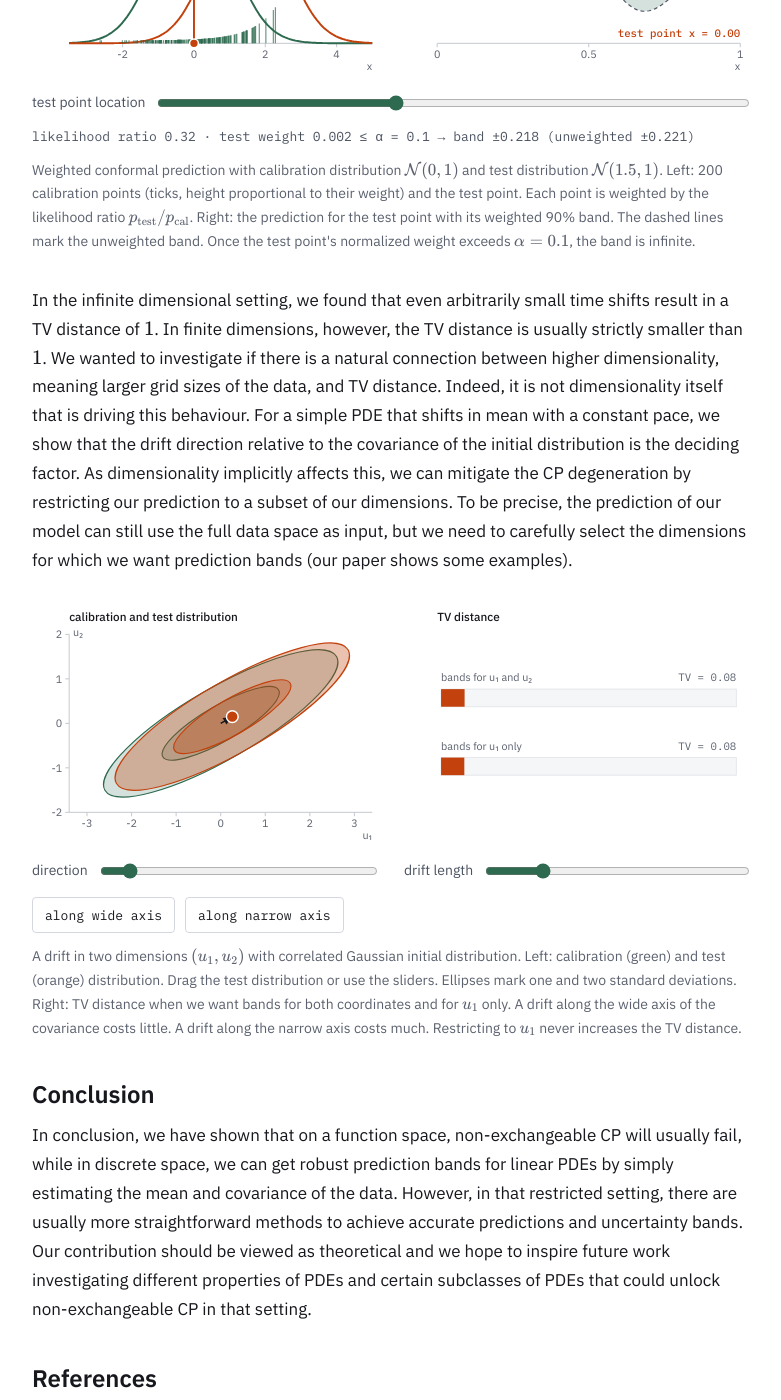
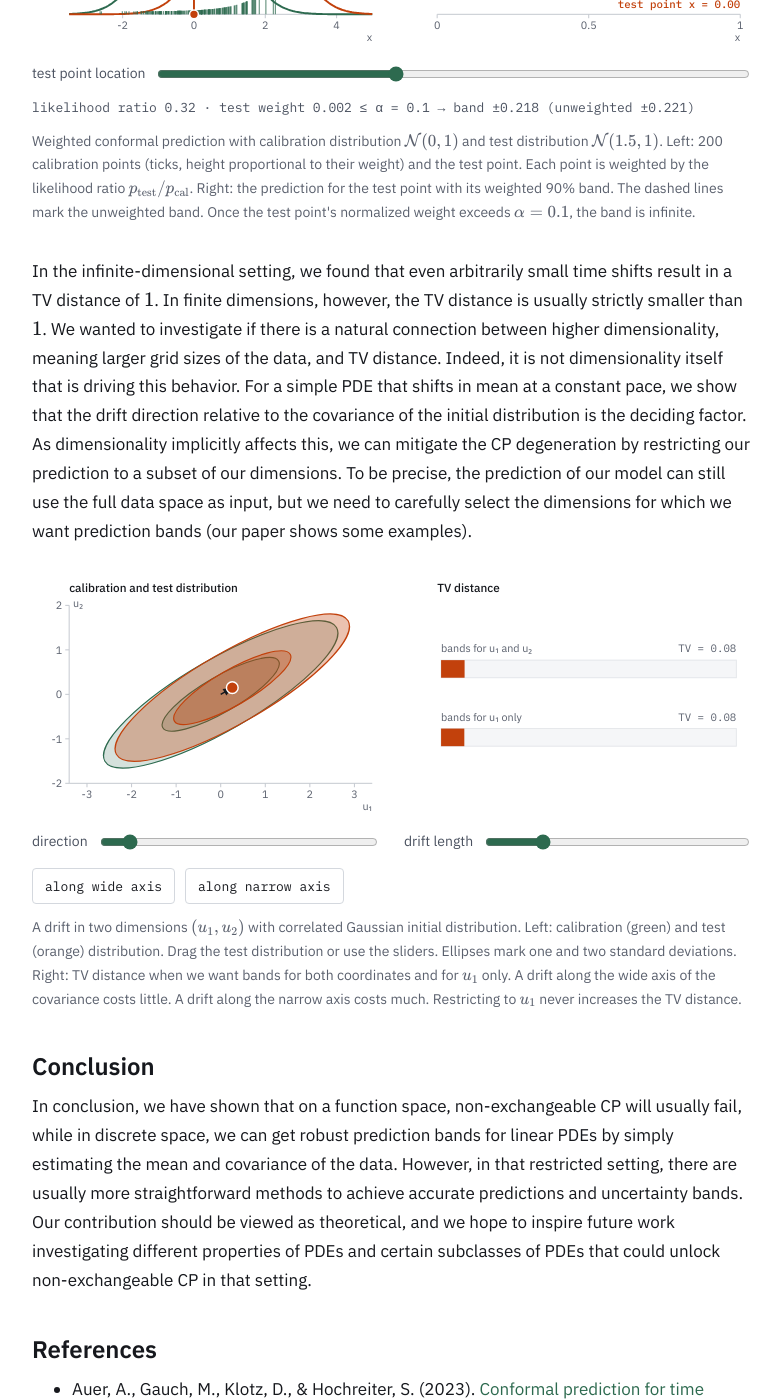
Before and after one commit to StillJosh/StillJosh.github.io, a Jekyll site: the page built from _posts/2026-10-19-conformal-prediction-pdes.md, in a window 1280 px wide and 1400 px high, scrolled down 4531 px. Shown: the whole window, without its empty margins (248-1029 px from the left). Built offline with Jekyll 4.4.1, drawn with Linux system fonts in a browser that asks for light colours; some of the changed text lies outside the part shown.

Commit message:
BLG: Fix typos in the conformal prediction note

```diff
--- a/_posts/2026-10-19-conformal-prediction-pdes.md
+++ b/_posts/2026-10-19-conformal-prediction-pdes.md
@@ -51,7 +51,7 @@ In the paper, we provide a more general proposition. We can construct prediction
 <figcaption>Weighted conformal prediction with calibration distribution $\mathcal{N}(0,1)$ and test distribution $\mathcal{N}(1.5,1)$. Left: 200 calibration points (ticks, height proportional to their weight) and the test point. Each point is weighted by the likelihood ratio $p_{\mathrm{test}}/p_{\mathrm{cal}}$. Right: the prediction for the test point with its weighted 90% band. The dashed lines mark the unweighted band. Once the test point's normalized weight exceeds $\alpha = 0.1$, the band is infinite.</figcaption>
 </figure>
 
-In the infinite dimensional setting, we found that even arbitrarily small time shifts result in a TV distance of $1$. In finite dimensions, however, the TV distance is usually strictly smaller than $1$. We wanted to investigate if there is a natural connection between higher dimensionality, meaning larger grid sizes of the data, and TV distance. Indeed, it is not dimensionality itself that is driving this behaviour. For a simple PDE that shifts in mean with a constant pace, we show that the drift direction relative to the covariance of the initial distribution is the deciding factor. As dimensionality implicitly affects this, we can mitigate the CP degeneration by restricting our prediction to a subset of our dimensions. To be precise, the prediction of our model can still use the full data space as input, but we need to carefully select the dimensions for which we want prediction bands (our paper shows some examples).
+In the infinite-dimensional setting, we found that even arbitrarily small time shifts result in a TV distance of $1$. In finite dimensions, however, the TV distance is usually strictly smaller than $1$. We wanted to investigate if there is a natural connection between higher dimensionality, meaning larger grid sizes of the data, and TV distance. Indeed, it is not dimensionality itself that is driving this behavior. For a simple PDE that shifts in mean at a constant pace, we show that the drift direction relative to the covariance of the initial distribution is the deciding factor. As dimensionality implicitly affects this, we can mitigate the CP degeneration by restricting our prediction to a subset of our dimensions. To be precise, the prediction of our model can still use the full data space as input, but we need to carefully select the dimensions for which we want prediction bands (our paper shows some examples).
 
 <figure class="viz" id="viz-drift">
 <figcaption>A drift in two dimensions $(u_1, u_2)$ with correlated Gaussian initial distribution. Left: calibration (green) and test (orange) distribution. Drag the test distribution or use the sliders. Ellipses mark one and two standard deviations. Right: TV distance when we want bands for both coordinates and for $u_1$ only. A drift along the wide axis of the covariance costs little. A drift along the narrow axis costs much. Restricting to $u_1$ never increases the TV distance.</figcaption>
@@ -59,7 +59,7 @@ In the infinite dimensional setting, we found that even arbitrarily small time s
 
 ## Conclusion
 
-In conclusion, we have shown that on a function space, non-exchangeable CP will usually fail, while in discrete space, we can get robust prediction bands for linear PDEs by simply estimating the mean and covariance of the data. However, in that restricted setting, there are usually more straightforward methods to achieve accurate predictions and uncertainty bands. Our contribution should be viewed as theoretical and we hope to inspire future work investigating different properties of PDEs and certain subclasses of PDEs that could unlock non-exchangeable CP in that setting.
+In conclusion, we have shown that on a function space, non-exchangeable CP will usually fail, while in discrete space, we can get robust prediction bands for linear PDEs by simply estimating the mean and covariance of the data. However, in that restricted setting, there are usually more straightforward methods to achieve accurate predictions and uncertainty bands. Our contribution should be viewed as theoretical, and we hope to inspire future work investigating different properties of PDEs and certain subclasses of PDEs that could unlock non-exchangeable CP in that setting.
 
 ## References
 
```
Also changed, not shown: other parts of _posts/2026-10-19-conformal-prediction-pdes.md (+4 -4 lines).
